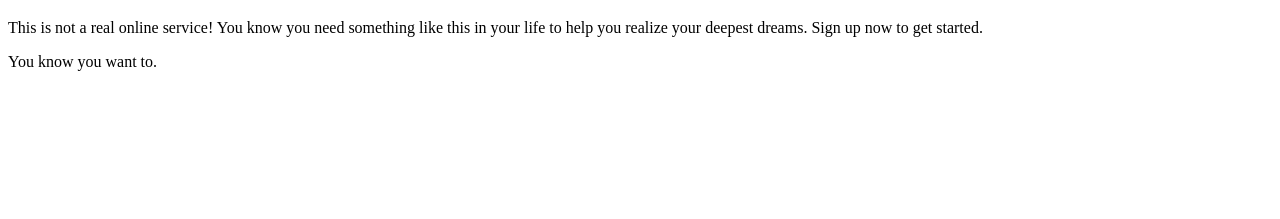
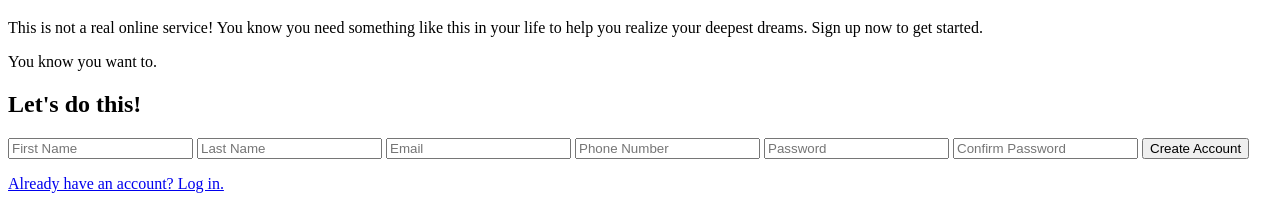
Before and after one commit to YVM2L/Sign-up-Form, a plain HTML site: page index.html in a window 1280 px wide. Shown: the part 581-800 px from the top of the page. Drawn offline with Linux system fonts and the light colour scheme; files whose address does not match are found by name.

Commit message:
added form into html

```diff
--- a/index.html
+++ b/index.html
@@ -24,6 +24,17 @@
           </p>
           <p>You know you want to.</p>
         </div>
+        <form>
+        <h2>Let's do this!</h2>
+        <input type="text" placeholder="First Name" required>
+        <input type="text" placeholder="Last Name" required>
+        <input type="email" placeholder="Email" required>
+        <input type="tel" placeholder="Phone Number">
+        <input type="password" id="password" placeholder="Password" required>
+        <input type="password" id="confirm" placeholder="Confirm Password" required>
+        <button type="submit" class="submit-btn">Create Account</button>
+        <p><a href="#">Already have an account? Log in.</a></p>
+      </form>
       </div>
     </div>
   </body>
```
